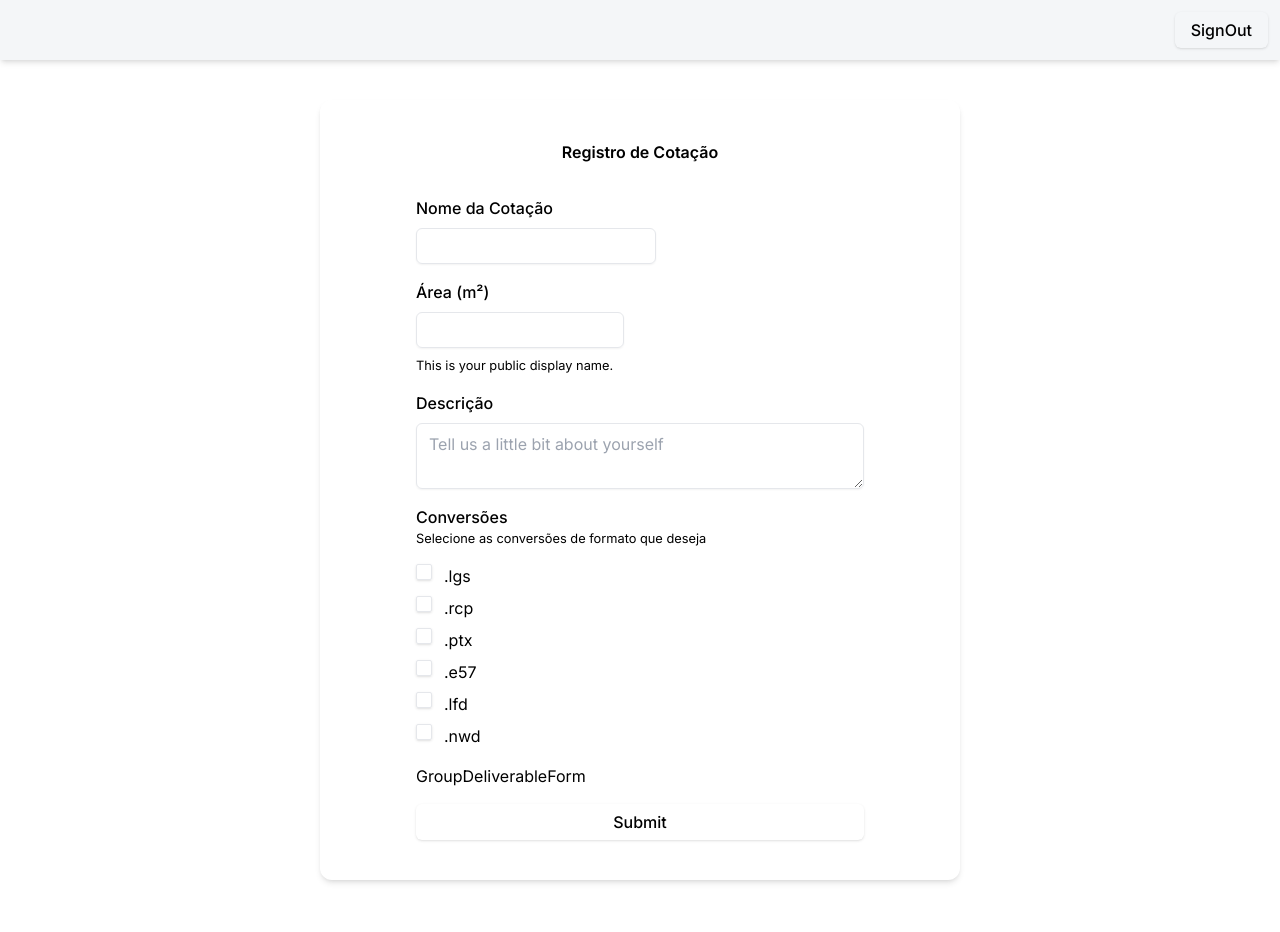
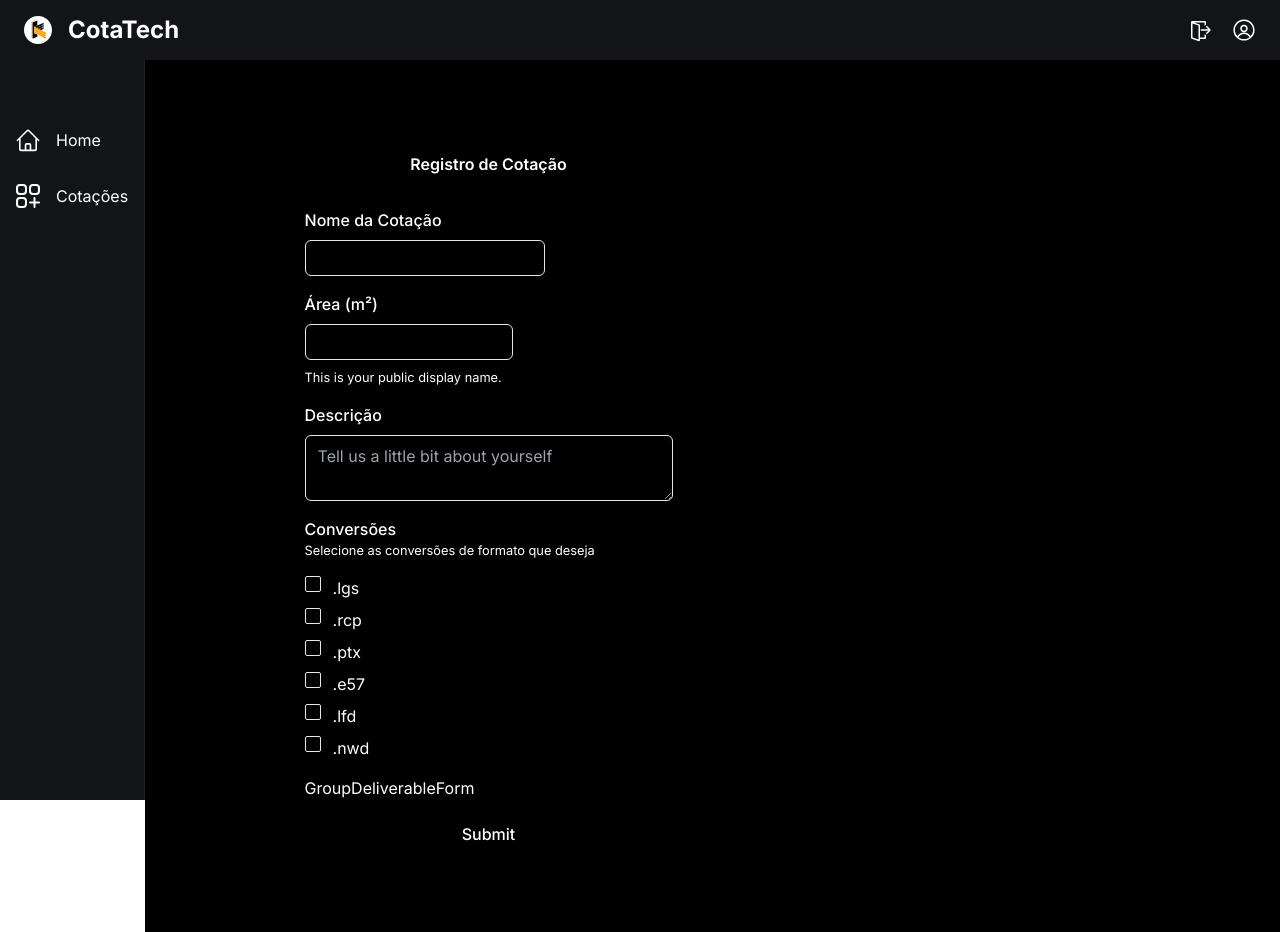
Before and after one commit to BecxAgy/auth-demo_next, a Next.js app: page /cotacoes/create in a window 1280 px wide. Built offline with nearby package versions, Linux system fonts and the light colour scheme.

Commit message:
todo: topbar and leftbar in repsonsive layout

```diff
--- a/app/(protected)/cotacoes/list/page.tsx
+++ b/app/(protected)/cotacoes/list/page.tsx
@@ -35,7 +35,7 @@ async function getQuotations(): Promise<QuotationView[]> {
 const List = async () => {
     const data = await getQuotations()
     return (
-        <div className=' flex flex-col lg:w-[1440px]'>
+        <div className='flex justify-center'>
             <Card className='shadow-md border-none '>
                 <CardHeader>
                     <h1 className='font-semibold text-2xl'>Cotações</h1>
--- a/app/(protected)/layout.tsx
+++ b/app/(protected)/layout.tsx
@@ -1,17 +1,26 @@
-import Header from '@/components/global/header'
-import Navbar from '@/components/global/navbar'
+import LeftSidebar from '@/components/global/left_sidebar'
+import Topbar from '@/components/global/topbar'
+import { SessionProvider } from 'next-auth/react'
+import { Inter } from 'next/font/google'
+
+// If loading a variable font, you don't need to specify the font weight
+const inter = Inter({ subsets: ['latin'] })
 
 const HomeLayout = ({ children }: { children: React.ReactNode }) => {
     return (
-        <aside className='h-screen'>
-            <div className='h-full  flex flex-col '>
-                {/* <SidebarNavigation /> */}
-                <Navbar />
-                <div className='flex flex-col justify-center items-center px-15 py-10'>
-                    {children}
-                </div>
-            </div>
-        </aside>
+        <SessionProvider>
+            <html lang='pt-br'>
+                <body className={inter.className}>
+                    <Topbar />
+                    <main className='flex flex-row'>
+                        <LeftSidebar />
+                        <section className='main-container'>
+                            <div className='w-full max-w-4xl'>{children}</div>
+                        </section>
+                    </main>
+                </body>
+            </html>
+        </SessionProvider>
     )
 }
 export default HomeLayout
--- a/app/(protected)/settings/page.tsx
+++ /dev/null
@@ -1,24 +0,0 @@
-import { auth, signOut } from '@/auth'
-
-import React from 'react'
-
-const SettingsPage = async () => {
-    const session = await auth()
-    return (
-        <div>
-            {JSON.stringify(session)}
-
-            <form
-                action={async () => {
-                    'use server'
-
-                    await signOut()
-                }}
-            >
-                <button type='submit'>SignOut</button>
-            </form>
-        </div>
-    )
-}
-
-export default SettingsPage
--- a/components/auth/card-wrapper.tsx
+++ b/components/auth/card-wrapper.tsx
@@ -21,7 +21,7 @@ export const CardWrapper = ({
     showSocial,
 }: CardWrapperProps) => {
     return (
-        <Card className='w-[400px] shadow-md'>
+        <Card className='w-[400px] shadow-md bg-dark-1 text-white'>
             <CardHeader>
                 <Header label={headerLabel} />
             </CardHeader>
--- a/components/auth/signout-button.tsx
+++ b/components/auth/signout-button.tsx
@@ -1,6 +1,7 @@
 import React from 'react'
 import { Button } from '../ui/button'
 import { signOut } from '@/auth'
+import { VscSignOut } from 'react-icons/vsc'
 
 const SignOutButton = async () => {
     return (
@@ -11,7 +12,9 @@ const SignOutButton = async () => {
                 await signOut()
             }}
         >
-            <Button type='submit'>SignOut</Button>
+            <Button type='submit' variant={'link'}>
+                <VscSignOut color='white' className='w-6 h-6' />
+            </Button>
         </form>
     )
 }
--- a/components/global/data_table.tsx
+++ b/components/global/data_table.tsx
@@ -68,7 +68,7 @@ export function DataTable<TData, TValue>({
 
     return (
         <>
-            <div className='lg:w-[1400px]'>
+            <div className=''>
                 {/* Filters */}
 
                 <div className='flex items-center justify-between'>
--- a/components/global/form/group-conversions.tsx
+++ b/components/global/form/group-conversions.tsx
@@ -9,7 +9,7 @@ import {
 } from '../../ui/form'
 import { Checkbox } from '../../ui/checkbox'
 
-const GroupConversionForm = ({ form }) => {
+const GroupConversionForm = ({ form }: any) => {
     const conversionsFormat = [
         {
             id: 1,
--- /dev/null
+++ b/components/global/left_sidebar.tsx
@@ -0,0 +1,32 @@
+import { sidebarLinks } from '@/utils/constants'
+import Image from 'next/image'
+import Link from 'next/link'
+import React from 'react'
+
+const LeftSidebar = () => {
+    return (
+        <div className='custom-scrollbar leftsidebar'>
+            <div className='flex w-full flex-col'>
+                {sidebarLinks.map(link => (
+                    <Link
+                        href={link.route}
+                        key={link.label}
+                        className='leftsidebar_link'
+                    >
+                        <Image
+                            width={24}
+                            height={24}
+                            alt='icon'
+                            src={link.icon}
+                        />
+                        <p className='text-light-1 max-lg:hidden'>
+                            {link.label}
+                        </p>
+                    </Link>
+                ))}
+            </div>
+        </div>
+    )
+}
+
+export default LeftSidebar
--- /dev/null
+++ b/components/global/topbar.tsx
@@ -0,0 +1,35 @@
+import Link from 'next/link'
+import SignOutButton from '../auth/signout-button'
+import Image from 'next/image'
+import { AvatarIcon } from '@radix-ui/react-icons'
+import { Button } from '../ui/button'
+
+function Topbar() {
+    return (
+        <nav className='topbar'>
+            <Link href='/home' className='flex items-center gap-4'>
+                <Image src='/logo.svg' alt='logo' width={28} height={28} />
+                <p className='text-heading3-bold text-light-1 max-xs:hidden'>
+                    CotaTech
+                </p>
+            </Link>
+
+            <div className='flex items-center gap-1'>
+                <SignOutButton />
+
+                <AvatarIcon className='w-6 h-6 text-white' />
+
+                {/* <OrganizationSwitcher
+                    appearance={{
+                        baseTheme: dark,
+                        elements: {
+                            organizationSwitcherTrigger: 'py-2 px-4',
+                        },
+                    }}
+                /> */}
+            </div>
+        </nav>
+    )
+}
+
+export default Topbar
--- a/utils/constants.tsx
+++ b/utils/constants.tsx
@@ -2,36 +2,24 @@ import { CiGrid41, CiMemoPad } from 'react-icons/ci'
 import { IconType } from 'react-icons'
 import React from 'react'
 
-export interface NavbarItem {
-    title: string
-    icon: React.ReactNode // Este é o tipo do ícone que está sendo usado, pode variar dependendo da biblioteca de ícones que você está usando
-    link: string
-    subItems?: NavbarItem[]
-}
-
-export const navbarItems = [
+export const sidebarLinks = [
     {
-        title: 'Home',
-        icon: (
-            <CiGrid41
-                className='w-[24px] h-[24px]
-        '
-            />
-        ),
-        link: '/home',
+        label: 'Home',
+        icon: '/homee.svg',
+        route: '/home',
     },
     {
-        title: 'Cotações',
-        icon: <CiMemoPad className='w-[24px] h-[24px]' />,
-        link: '/cotacoes',
+        label: 'Cotações',
+        icon: '/quotation-sqare.svg',
+        route: '/cotacoes',
         subItems: [
             {
-                title: 'Cadastro',
-                link: '/cotacoes/cadastro',
+                label: 'Cadastro',
+                route: '/cotacoes/cadastro',
             },
             {
-                title: 'Gerenciamento',
-                link: '/cotacoes/gerenciamento',
+                label: 'Gerenciamento',
+                route: '/cotacoes/gerenciamento',
             },
         ],
     },
```
Also changed, not shown: app/layout.tsx (+14 -14 lines), app/(protected)/home/page.tsx (renamed from app/(protected)/page.tsx), public/homee.svg (added), public/quotation-sqare.svg (added).
